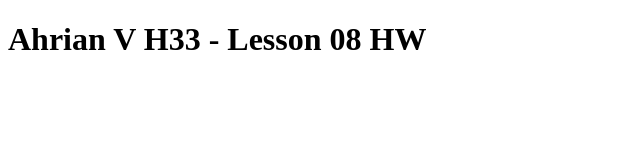
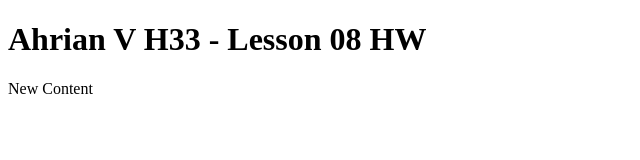
Before and after one commit to AhrianV/cwhq-devops-lesson-08-hw, a plain HTML site: page index.html in a window 1280 px wide. Shown: the whole page, without its empty margins (0-640 px from the left). Drawn offline with Linux system fonts and the light colour scheme.

Commit message:
added new content

```diff
--- a/index.html
+++ b/index.html
@@ -7,5 +7,6 @@
 </head>
 <body>
     <h1>Ahrian V H33 - Lesson 08 HW</h1>
+    <p>New Content</p>
 </body>
 </html>
```
